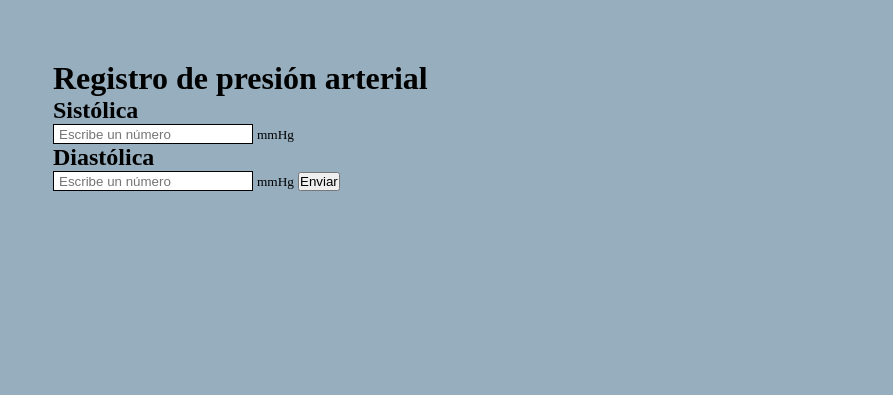
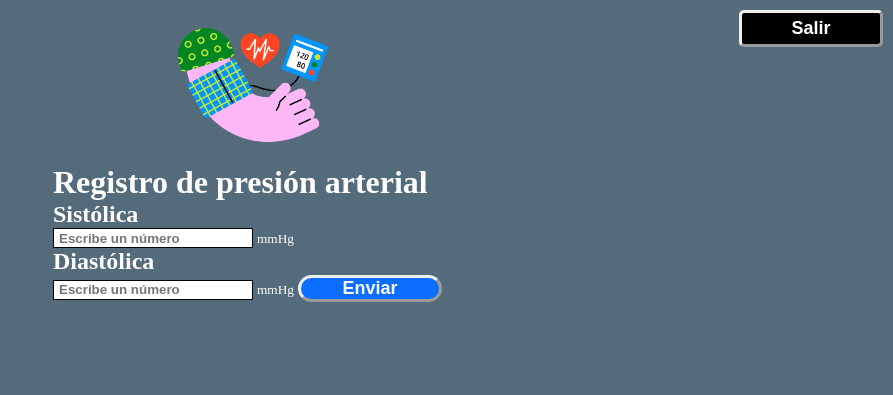
Before and after one commit to Organization-Team-Black-1-0/C-L-R-P-A, a plain HTML site: page index.html in a window 1280 px wide. Shown: the whole page, without its empty margins (387-1280 px from the left). Drawn offline with Linux system fonts and the light colour scheme.

Commit message:
Cambios estilo, adicion de imagen, adicion de boton cerrar

```diff
--- a/css/styles.css
+++ b/css/styles.css
@@ -2,42 +2,97 @@
   box-sizing: border-box;
   margin: 0;
   padding: 0;
+  color: white;
 
 }
 
-/*.vista-check-list*/ body {
+/*.vista-check-list*/
+body {
   display: flex;
   justify-content: center;
   background-position: center;
 
-  background-color: rgba(106, 141, 163, 0.7);
+  /* background-color: rgba(106, 141, 163, 0.7);*/
+  background-color: #546B7B;
   flex-direction: column;
   align-items: center;
   max-height: max-content;
-  padding: 60px;
+  padding: 10px;
   margin-top: 0px;
 
 }
 
 
-
+img {
+  height: 150px;
+}
 
 input {
   width: 200px;
   height: 20px;
   border: 1px solid black;
   padding: 5px;
+  color: #000;
+  font-weight: bolder;
 }
 
+/* Mensaje del envio de datos - Inicio*/
 #alertadeRegistroP1 {
   /*background: grey;*/
   padding: 10px;
   margin: 10p;
   width: 400px;
   height: 80px;
+  margin-top: 10px;
 }
 
 #alertadeRegistroP1 span {
   color: #000;
   font-weight: bold;
 }
+
+h5 {
+  color: #000;
+}
+
+/* Mensaje del envio de datos - Fin*/
+
+/*Boton enviar - Inicio -*/
+button:hover {
+  border: inset;
+  opacity: 0.5;
+  cursor: pointer;
+}
+
+button {
+  border-radius: 55px;
+  background: #0b6efe;
+  border: none;
+  width: 9rem;
+  /*height: 3rem;
+  margin: 1rem;*/
+  color: rgb(255, 255, 255);
+  opacity: 1;
+  border: outset;
+  font-weight: bold;
+  font-size: 18px;
+  text-align: center;
+}
+
+/*Boton enviar - Final -*/
+
+
+
+.close {
+  position: absolute;
+  top: 10px;
+  right: 10px;
+  z-index: 9999;
+  font-size: 18px;
+  font-weight: bold;
+  color: #fff;
+  background-color: #000;
+  border-radius: 5px;
+  padding: 5px 10px;
+  cursor: pointer;
+}
--- a/index.html
+++ b/index.html
@@ -10,7 +10,10 @@
 </head>
 
 <body>
-
+	<div>
+		<img src="./utilities/img/blood-pressure.png" alt="brazo con medidor presion arterial" id="blood-pressure">
+	</div>
+    <button  class="close"  onclick="window.close();">Salir</button>
 	<div class="vista-check-list">
 		<div class="container">
 			<form name="inputFormPresion" onsubmit="return verifyinputFormPresion()">
@@ -28,6 +31,7 @@
 				<small>mmHg</small>
 				<button type="submit">Enviar</button>
 				<div id="alertadeRegistroP1"></div>
+
 			</form>
 		</div>
 	</div>
```
Also changed, not shown: utilities/img/landing1.png (deleted).
